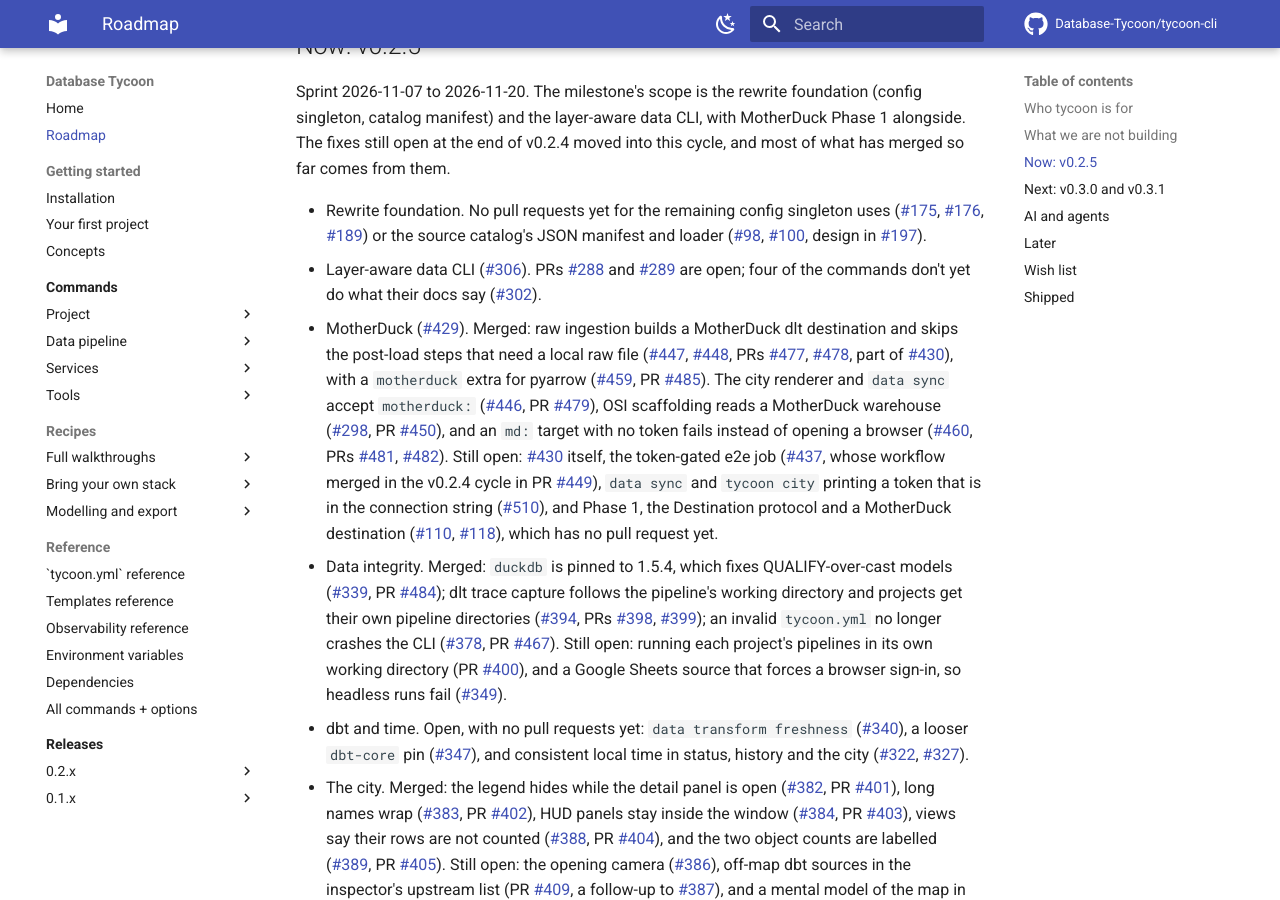
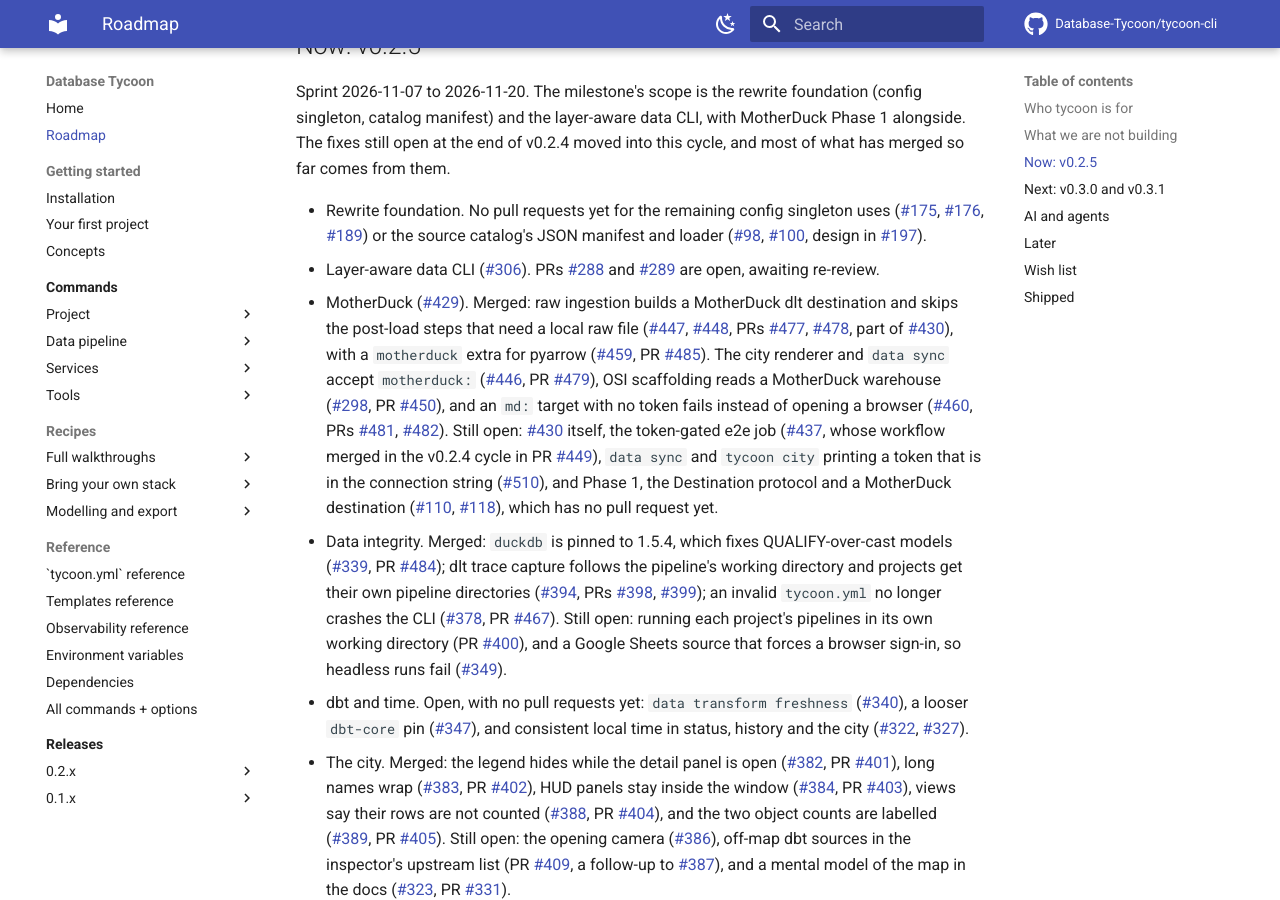
Before and after one commit to Database-Tycoon/tycoon-cli, an MkDocs documentation site: the page built from docs/roadmap.md, in a window 1280 px wide and 900 px high, scrolled down 1018 px. Built offline with MkDocs 1.6.1 and Material for MkDocs 9.7.7, drawn with Linux system fonts in a browser that asks for light colours; comment, search, counter and statistics services are not loaded.

Commit message:
docs(gh-219): drop the stale #302 note from the roadmap
#302's bugs are fixed or moot on #288's branch, so the layer-aware CLI
bullet now just says the PRs await re-review.

Co-Authored-By: Claude Opus 5.5 <noreply@anthropic.com>

```diff
--- a/docs/roadmap.md
+++ b/docs/roadmap.md
@@ -45,8 +45,8 @@ moved into this cycle, and most of what has merged so far comes from them.
 - Rewrite foundation. No pull requests yet for the remaining config singleton
   uses ([#175], [#176], [#189]) or the source catalog's JSON manifest and
   loader ([#98], [#100], design in [#197]).
-- Layer-aware data CLI ([#306]). PRs [#288] and [#289] are open; four of the
-  commands don't yet do what their docs say ([#302]).
+- Layer-aware data CLI ([#306]). PRs [#288] and [#289] are open, awaiting
+  re-review.
 - MotherDuck ([#429]). Merged: raw ingestion builds a MotherDuck dlt
   destination and skips the post-load steps that need a local raw file
   ([#447], [#448], PRs [#477], [#478], part of [#430]), with a `motherduck`
@@ -271,7 +271,6 @@ The last three releases, with their release notes.
 [#289]: https://github.com/Database-Tycoon/tycoon-cli/pull/289
 [#291]: https://github.com/Database-Tycoon/tycoon-cli/issues/291
 [#298]: https://github.com/Database-Tycoon/tycoon-cli/issues/298
-[#302]: https://github.com/Database-Tycoon/tycoon-cli/issues/302
 [#306]: https://github.com/Database-Tycoon/tycoon-cli/issues/306
 [#307]: https://github.com/Database-Tycoon/tycoon-cli/issues/307
 [#308]: https://github.com/Database-Tycoon/tycoon-cli/issues/308
```
